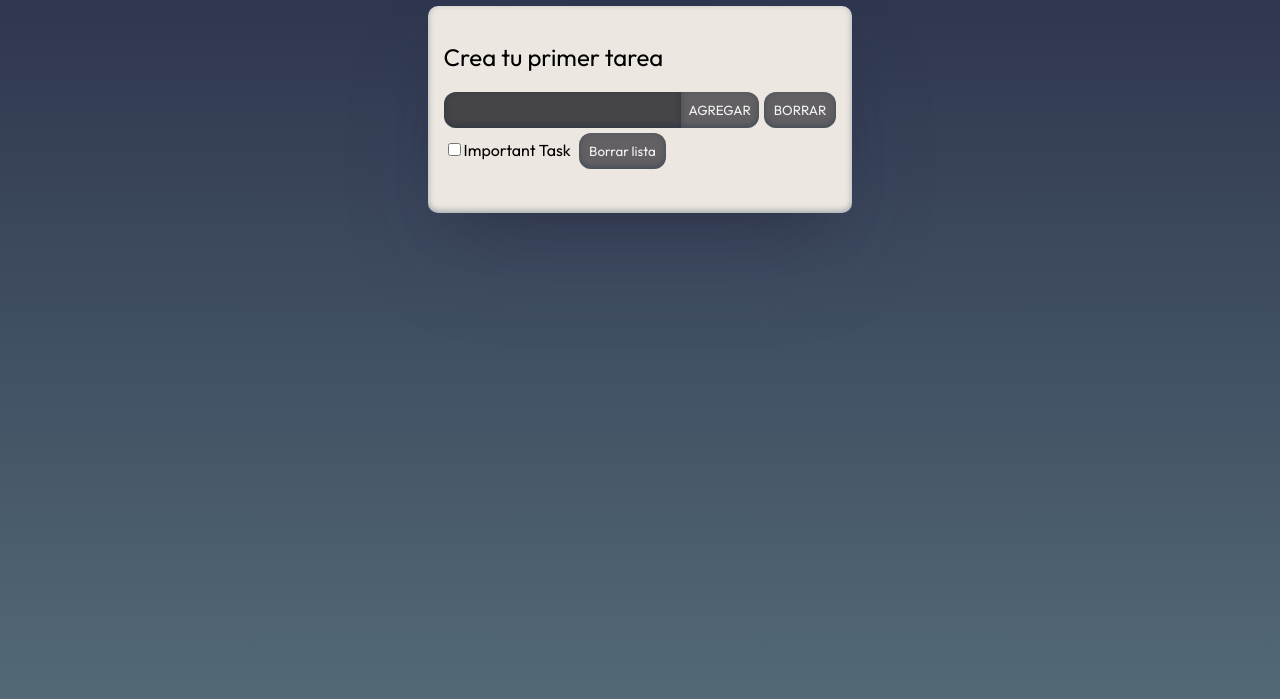
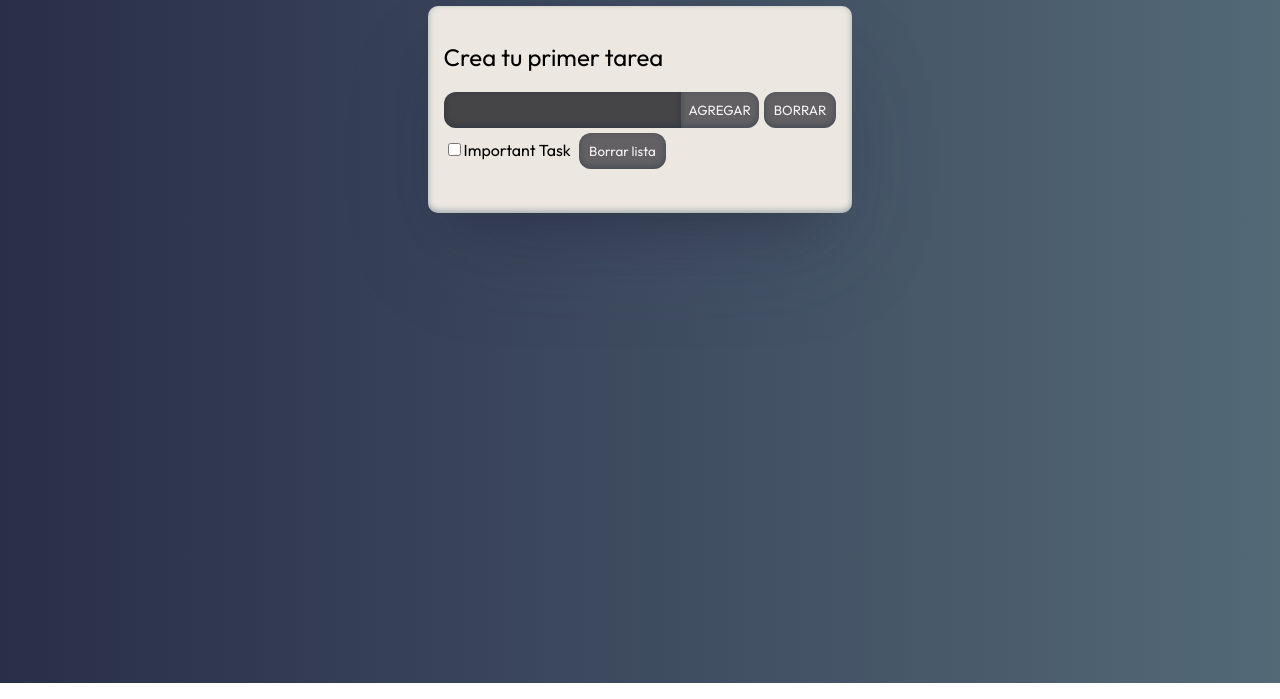
Before and after one commit to juanOF6502/Task-Manager, a plain HTML site: page index.html in a window 1280 px wide. Shown: the part 117-816 px from the top of the page. Drawn offline with Linux system fonts and the light colour scheme.

Commit message:
Fix final

```diff
--- a/css/styles.css
+++ b/css/styles.css
@@ -2,10 +2,7 @@
 
 
 body{
-    background: linear-gradient(to bottom, #292E49 0%, #536976 100%);
-    background-repeat: no-repeat;
-    min-height: 100vh;
-    overflow-y: hidden;
+    background: linear-gradient(to right, #292E49 0%, #536976 100%);
 }
 
 main {
```
